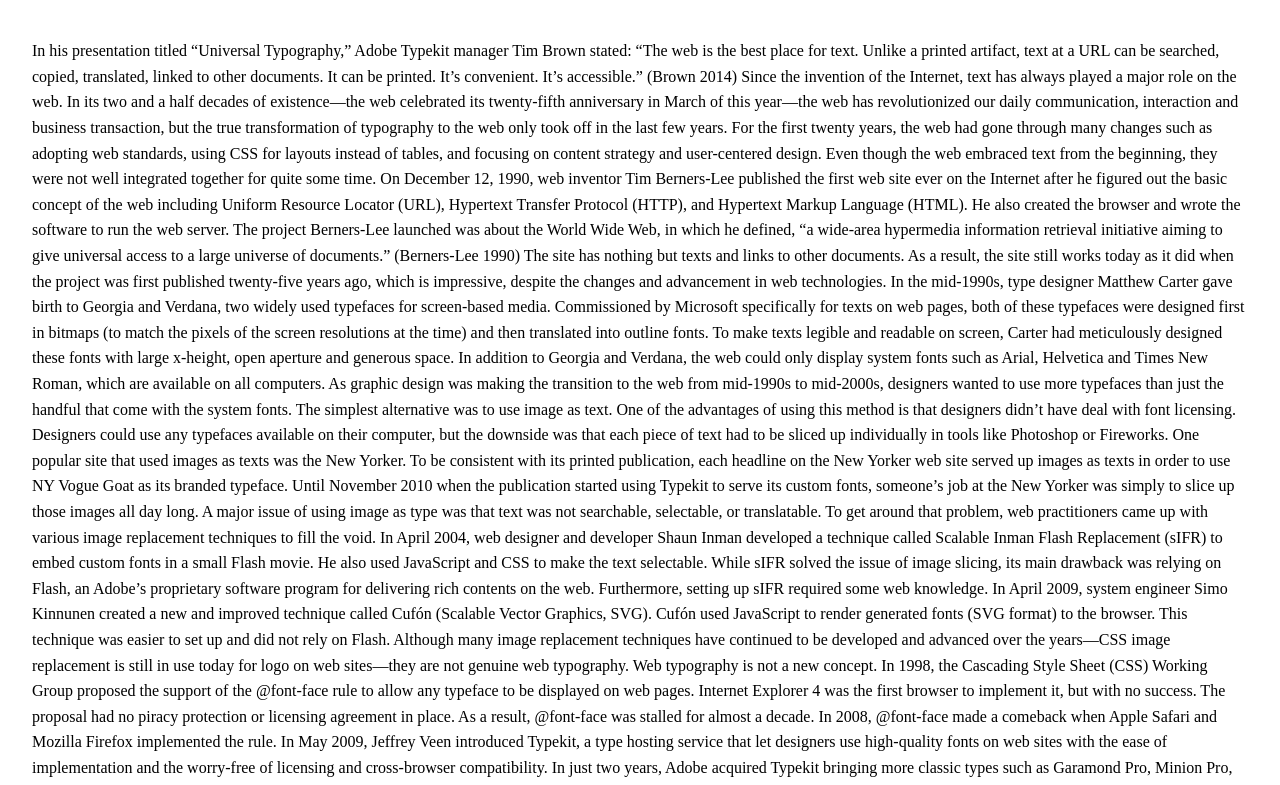
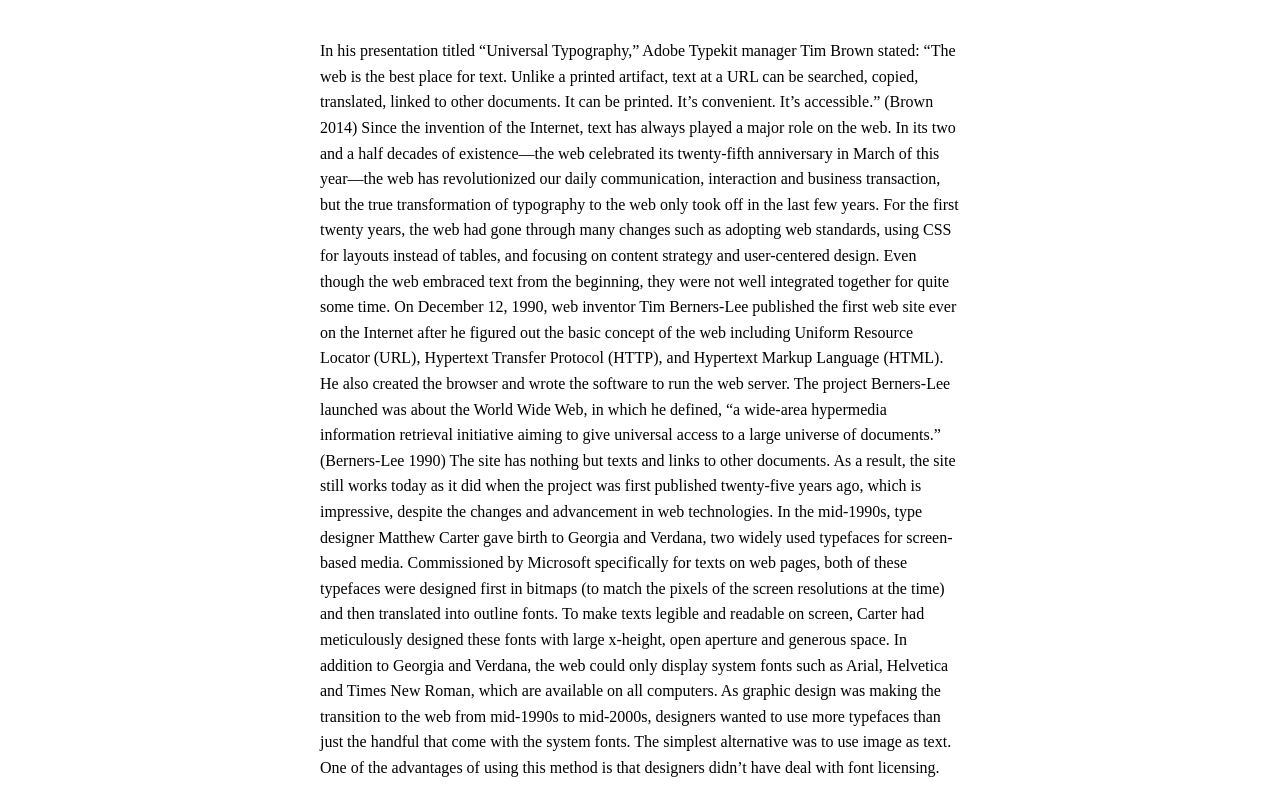
Before and after one commit to mmolesworth/personal-website, a plain HTML site: page index.html in a window 1280 px wide. Shown: the part 176-961 px from the top of the page. Drawn offline with Linux system fonts and the light colour scheme.

Commit message:
Update index.html

```diff
--- a/index.html
+++ b/index.html
@@ -34,6 +34,7 @@
                     margin: 0 auto;
                     padding: 2em;
                     text-align: left;
+                    max-width: 40em;
             }
 
             h1 {
```
